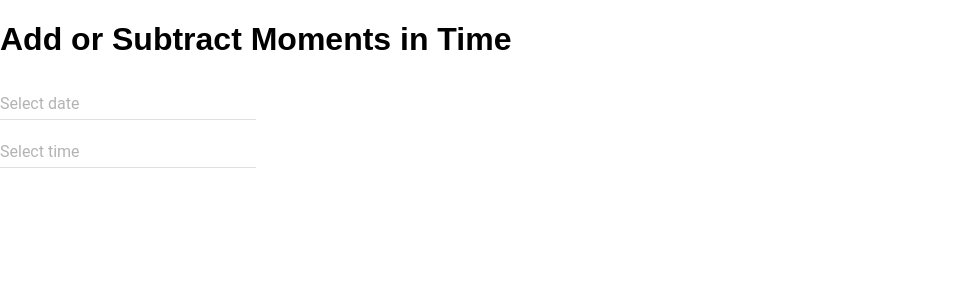
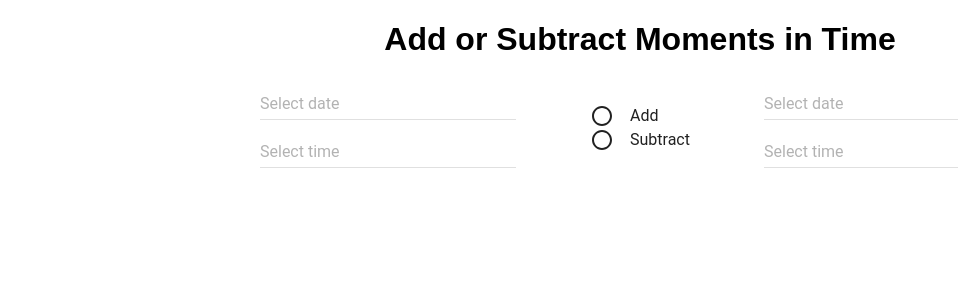
Before and after one commit to sequoian/time-calculator, a React (Create React App) app: page / in a window 1280 px wide. Shown: the top 300 px of the page, without its empty margins (0-958 px from the left). Built offline with nearby package versions, Linux system fonts and the light colour scheme; what react-tap-event-plugin would draw is missing.

Commit message:
radio buttons and simple layout

```diff
--- a/src/App.css
+++ b/src/App.css
@@ -0,0 +1,16 @@
+
+h1 {
+  text-align: center;
+}
+
+form {
+  max-width: 760px;
+  margin: auto;
+}
+
+.fields {
+  display: flex;
+  flex-wrap: wrap;
+  justify-content: space-between;
+  align-items: center;
+}
--- a/src/DateTimeCalc.js
+++ b/src/DateTimeCalc.js
@@ -1,12 +1,28 @@
 import React, { Component } from 'react';
 import DateTimeFields from './DateTimeFields';
+import {RadioButton, RadioButtonGroup} from 'material-ui/RadioButton';
 
 class DateTimeCalc extends Component {
   render() {
     return (
       <div>
         <h1>Add or Subtract Moments in Time</h1>
-        <DateTimeFields />
+        <form>
+          <div className="fields">
+            <DateTimeFields />
+            <RadioButtonGroup>
+              <RadioButton
+                value="add"
+                label="Add"
+              />
+              <RadioButton
+                value="subtract"
+                label="Subtract"
+              />
+            </RadioButtonGroup>
+            <DateTimeFields />
+          </div>
+        </form>
       </div>
 
     )
```
